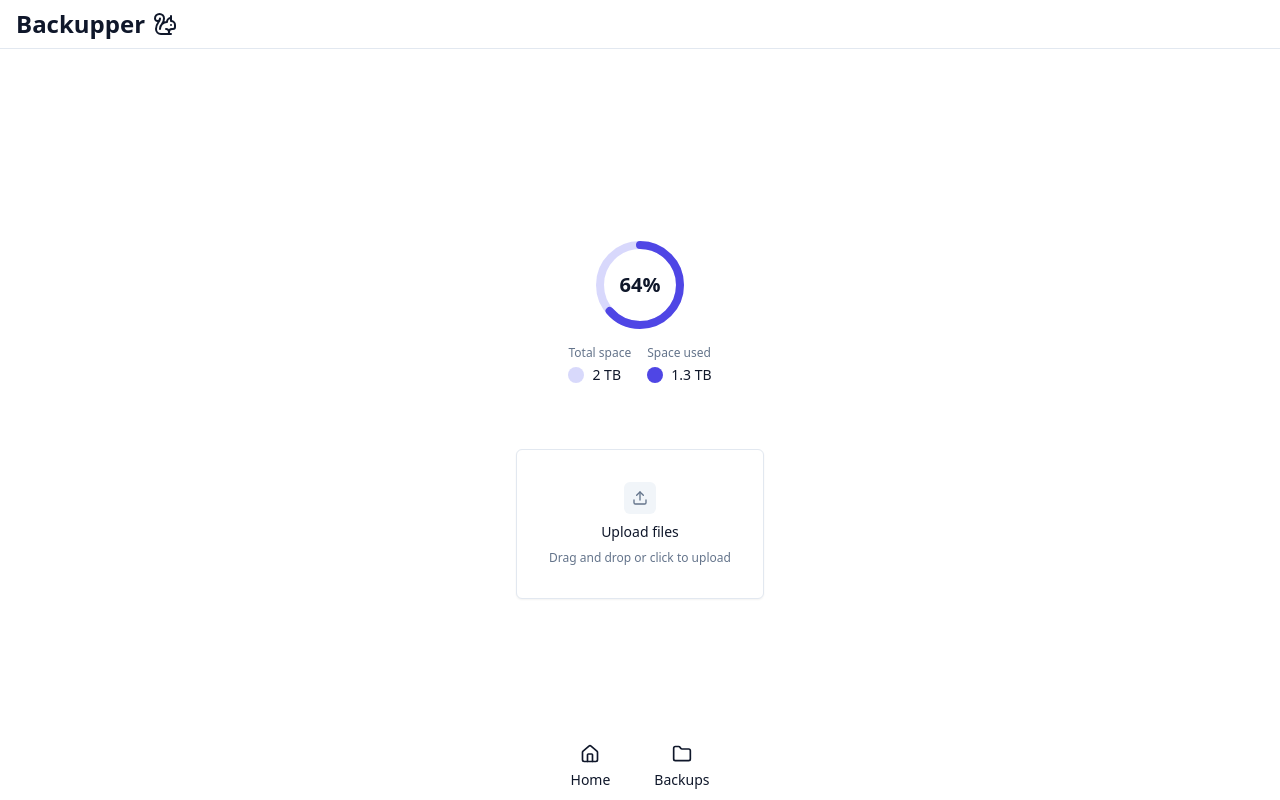
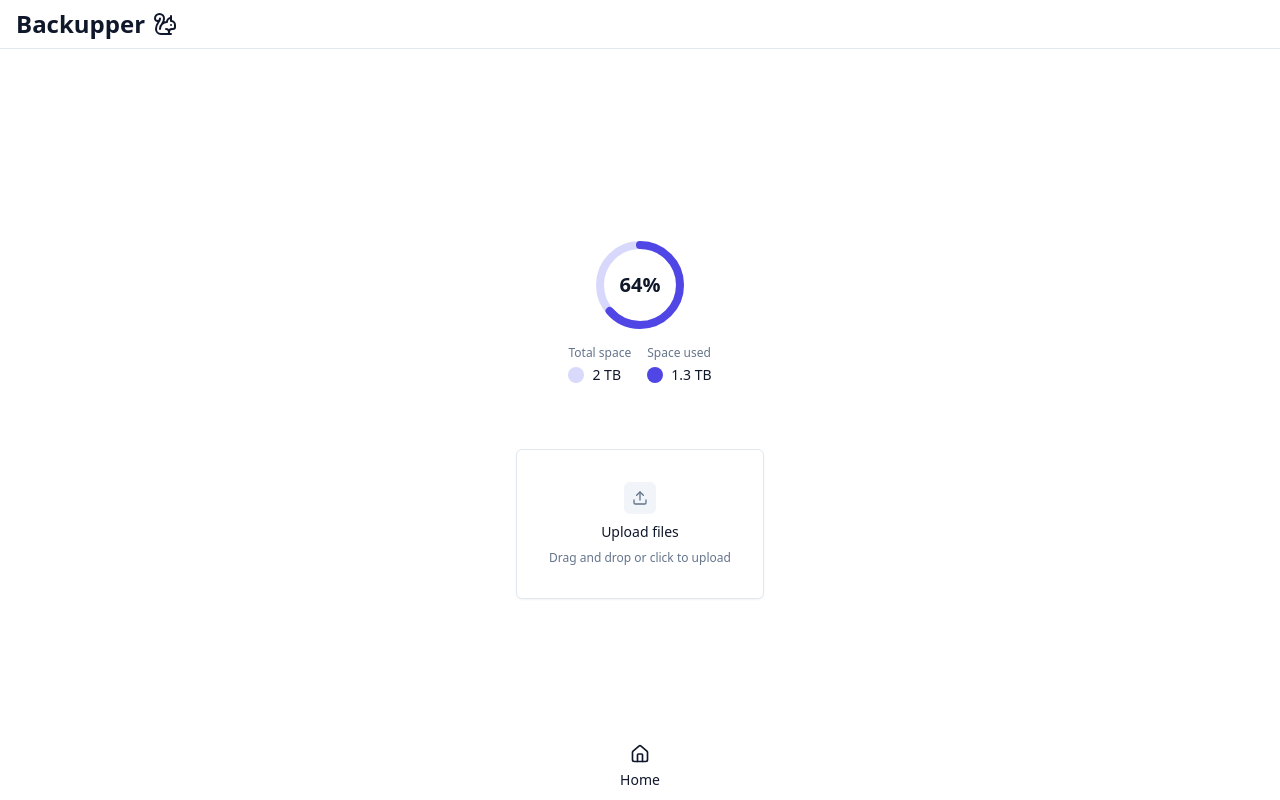
Before and after one commit to Enzyklopaedino/backupper, a React (Vite) app: page / in a window 1280 px wide. Built offline with nearby package versions, Linux system fonts and the light colour scheme.

Commit message:
feat: remove backup button

```diff
--- a/src/components/ui/navigation-menu-mobile.tsx
+++ b/src/components/ui/navigation-menu-mobile.tsx
@@ -11,7 +11,7 @@ import { Link } from 'react-router-dom';
 
 const navigationMenuItems = [
 	{ title: 'Home', href: '/', icon: Home, isActive: true },
-	{ title: 'Backups', href: '/backups', icon: Folder },
+	// { title: 'Backups', href: '/backups', icon: Folder },
 ];
 
 export default function NavigationMenuMobile() {
```
